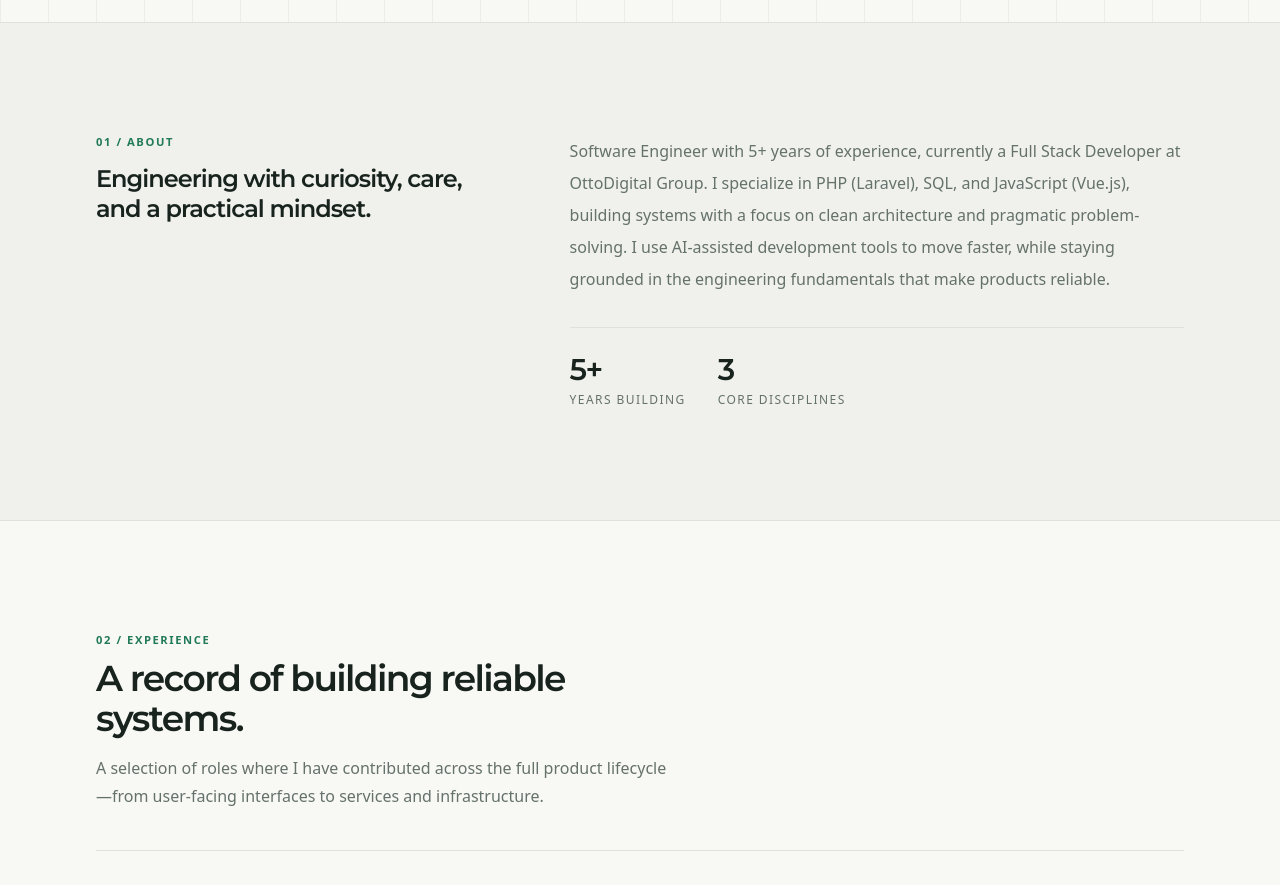
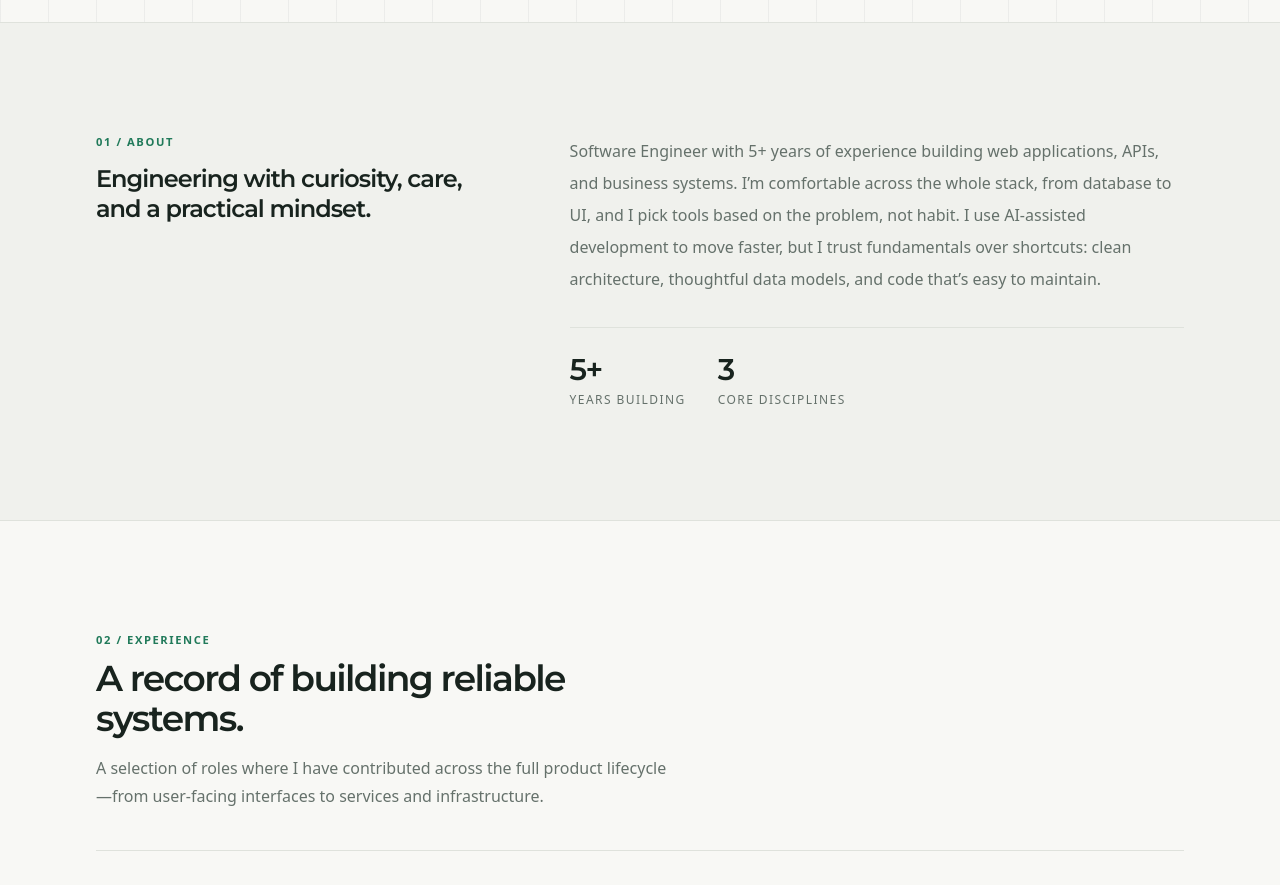
Before and after one commit to hardiansyahid/hardiansyah, a Next.js app: page / in a window 1280 px wide. Shown: the part 780-1665 px from the top of the page. Built offline with nearby package versions, Linux system fonts and the light colour scheme.

Commit message:
Update about me info

```diff
--- a/src/app/page.tsx
+++ b/src/app/page.tsx
@@ -19,7 +19,7 @@ const content = {
   en: {
     nav: ["About", "Experience", "Work", "Contact"], talk: "Let's talk", availability: "Available for thoughtful collaboration",
     hero: <>I turn complex ideas into <FlipText className="font-medium text-[var(--accent)]">clear</FlipText> digital products.</>, tagline: "Building useful, well-crafted digital products for people and businesses.", workCta: "Explore selected work", emailCta: "Email me", based: "Based in Indonesia",
-    aboutEyebrow: "01 / About", aboutTitle: "Engineering with curiosity, care, and a practical mindset.", about: "Software Engineer with 5+ years of experience, currently a Full Stack Developer at OttoDigital Group. I specialize in PHP (Laravel), SQL, and JavaScript (Vue.js), building systems with a focus on clean architecture and pragmatic problem-solving. I use AI-assisted development tools to move faster, while staying grounded in the engineering fundamentals that make products reliable.", years: "Years building", disciplines: "Core disciplines",
+    aboutEyebrow: "01 / About", aboutTitle: "Engineering with curiosity, care, and a practical mindset.", about: "Software Engineer with 5+ years of experience building web applications, APIs, and business systems. I’m comfortable across the whole stack, from database to UI, and I pick tools based on the problem, not habit. I use AI-assisted development to move faster, but I trust fundamentals over shortcuts: clean architecture, thoughtful data models, and code that’s easy to maintain.", years: "Years building", disciplines: "Core disciplines",
     experienceEyebrow: "02 / Experience", experienceTitle: "A record of building reliable systems.", experienceCopy: "A selection of roles where I have contributed across the full product lifecycle—from user-facing interfaces to services and infrastructure.",
     jobs: [
       { title: "Full Stack Developer", company: "PT Perkebunan Nusantara", period: "Aug 2020 — Feb 2021", location: "Internship", duties: ["Maintained, optimized, and supported the official PTPN VII website using Laravel.", "Developed and enhanced features for the internal e-Office application used by PTPN VII employees using Laravel."] },
@@ -40,7 +40,7 @@ const content = {
   id: {
     nav: ["Tentang", "Pengalaman", "Karya", "Kontak"], talk: "Mari bicara", availability: "Terbuka untuk kolaborasi yang bermakna",
     hero: <>Mengubah ide rumit menjadi produk digital yang <FlipText className="font-medium text-[var(--accent)]">jelas</FlipText> dan berguna.</>, tagline: "Membangun produk digital yang berguna dan dirancang dengan baik untuk manusia dan bisnis.", workCta: "Lihat karya pilihan", emailCta: "Kirim email", based: "Berbasis di Indonesia",
-    aboutEyebrow: "01 / Tentang", aboutTitle: "Merekayasa produk dengan rasa ingin tahu, kepedulian, dan pola pikir praktis.", about: "Software Engineer dengan pengalaman lebih dari 5 tahun, saat ini bekerja sebagai Full Stack Developer di OttoDigital Group. Saya mengkhususkan diri pada PHP (Laravel), SQL, dan JavaScript (Vue.js), membangun sistem dengan fokus pada arsitektur yang bersih dan pemecahan masalah yang pragmatis. Saya menggunakan alat pengembangan berbantuan AI untuk bergerak lebih cepat, sambil tetap berpegang pada fondasi engineering yang menjadikan produk andal.", years: "Tahun berkarya", disciplines: "Keahlian utama",
+    aboutEyebrow: "01 / Tentang", aboutTitle: "Merekayasa produk dengan rasa ingin tahu, kepedulian, dan pola pikir praktis.", about: "Software Engineer dengan pengalaman 5+ tahun membangun aplikasi web, API, dan sistem bisnis. Saya nyaman bekerja di seluruh stack, dari database sampai UI, dan memilih tools berdasarkan kebutuhan masalahnya, bukan kebiasaan. Saya memakai AI-assisted development untuk bekerja lebih cepat, tapi saya lebih percaya pada fundamental daripada jalan pintas: arsitektur yang bersih, data model yang dirancang dengan matang, dan kode yang mudah dirawat.", years: "Tahun berkarya", disciplines: "Keahlian utama",
     experienceEyebrow: "02 / Pengalaman", experienceTitle: "Rekam jejak membangun sistem yang andal.", experienceCopy: "Pilihan peran tempat saya berkontribusi di sepanjang siklus produk—dari antarmuka pengguna hingga layanan dan infrastruktur.",
     jobs: [
       { title: "Full Stack Developer", company: "PT Perkebunan Nusantara", period: "Agu 2020 — Feb 2021", location: "Magang", duties: ["Merawat, mengoptimalkan, dan mendukung situs resmi PTPN VII menggunakan Laravel.", "Mengembangkan dan menyempurnakan fitur aplikasi e-Office internal untuk karyawan PTPN VII menggunakan Laravel."] },
```
